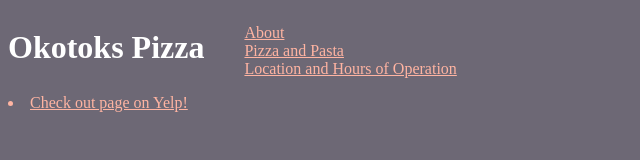
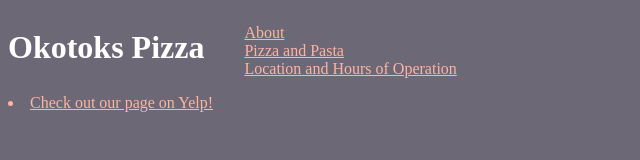
Before and after one commit to JGallardo4/okotoks-pizza, a plain HTML site: page src/html/about.html in a window 1280 px wide. Shown: the full height of the page, 0-640 px from the left. Drawn offline with Linux system fonts and the light colour scheme.

Commit message:
Fix typo

```diff
--- a/src/html/about.html
+++ b/src/html/about.html
@@ -38,7 +38,7 @@
     </header>
 
     <a id="yelp-link" class="external" target="_blank" href="https://www.yelp.com/biz/royal-pizza-edmonton-9">
-        <li><i class="fa fa-yelp" aria-hidden="true"></i> Check out page on Yelp!</li>
+        <li><i class="fa fa-yelp" aria-hidden="true"></i> Check out our page on Yelp!</li>
     </a>
 </body>
 
```
